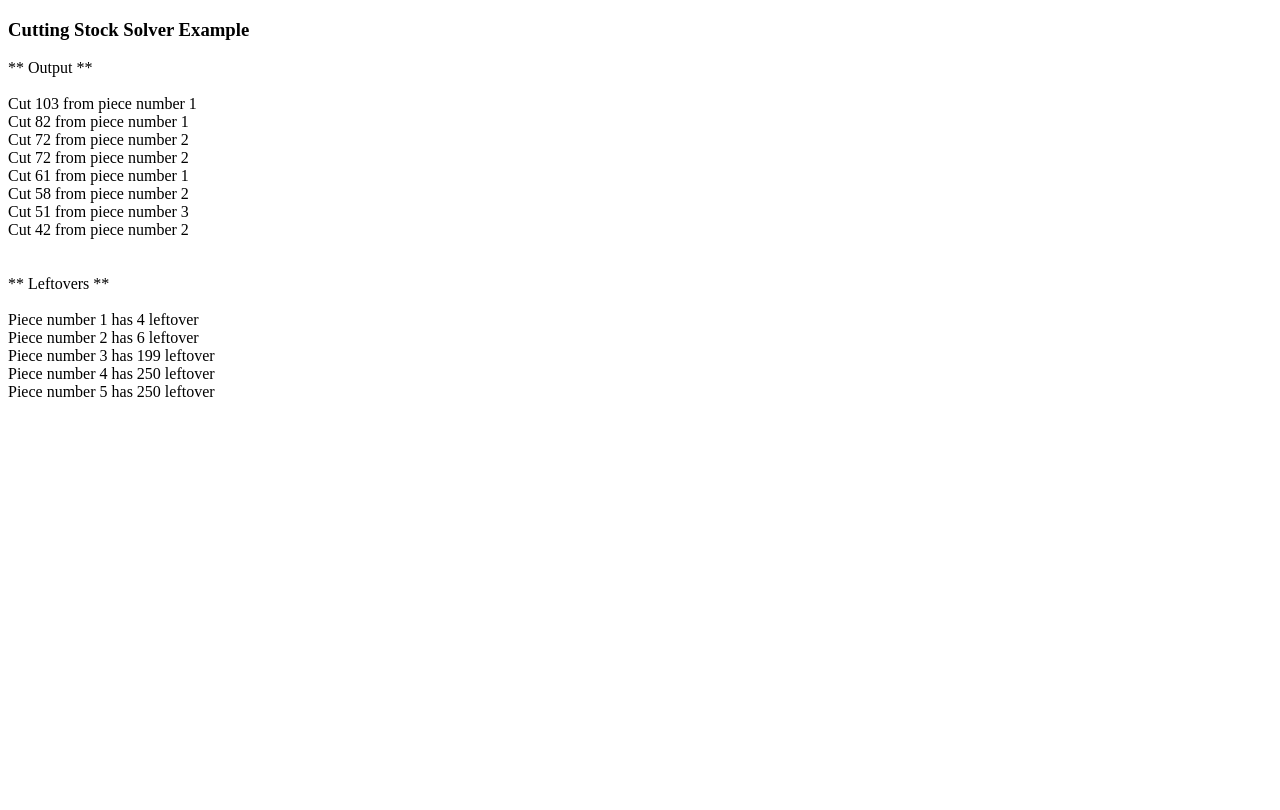
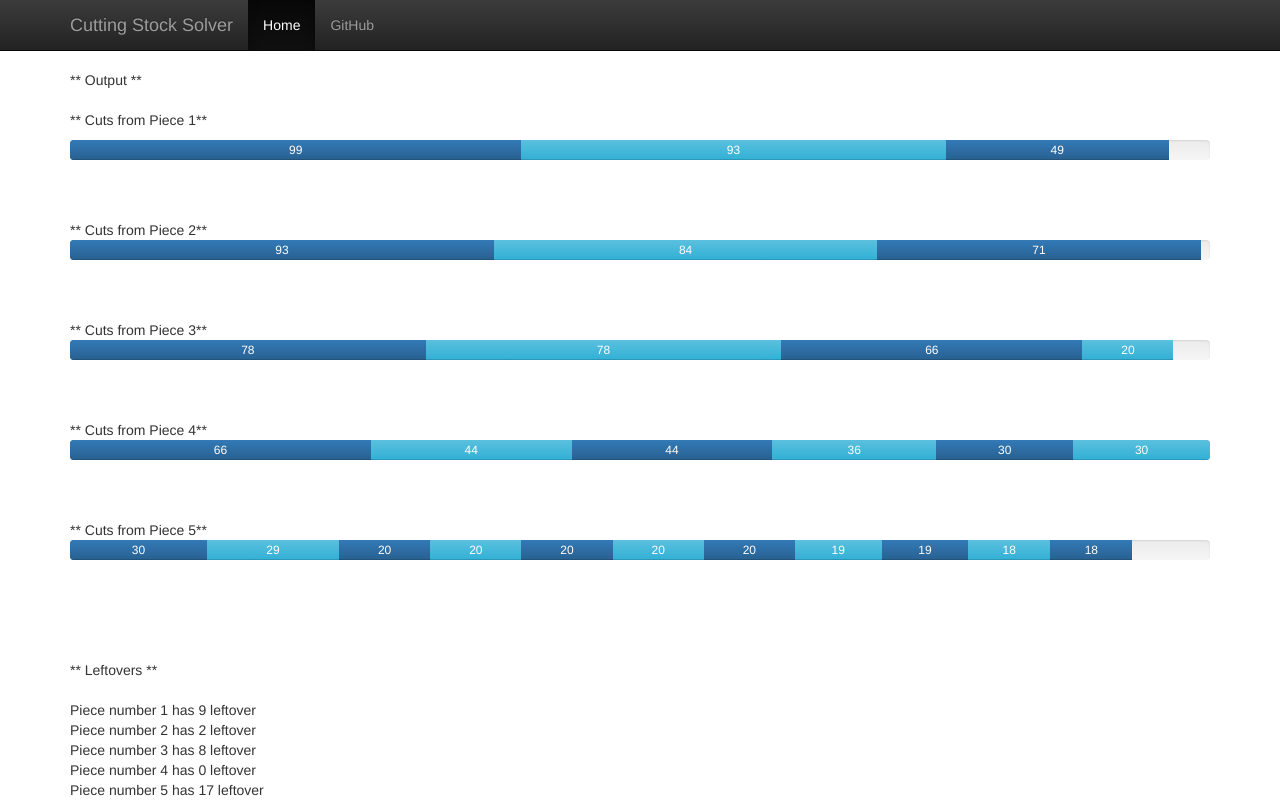
Before and after one commit to uyabrup/php-CuttingStockProblem, a PHP site: page /example.php in a window 1280 px wide. Before the commit the page ends 397 px from the top, so only its background shows below. Run offline with PHP 8.4, Linux system fonts and the light colour scheme; some libraries are stand-ins or nearby versions.

Commit message:
Fixed bugs Added charts to help visualise
The example includes Bootstrap and jQuery to give you an example of how to use the progress-bar's in Bootstrap to help visualise results.

```diff
--- a/example.php
+++ b/example.php
@@ -1,20 +1,91 @@
 <!DOCTYPE html>
 <head>
 	<title>Cutting Stock Solver Example</title>
+    <script src="https://ajax.googleapis.com/ajax/libs/jquery/1.11.1/jquery.min.js"></script>
+	<link rel="stylesheet" href="//maxcdn.bootstrapcdn.com/bootstrap/3.2.0/css/bootstrap.min.css">
+	<link rel="stylesheet" href="//maxcdn.bootstrapcdn.com/bootstrap/3.2.0/css/bootstrap-theme.min.css">
+	<script src="//maxcdn.bootstrapcdn.com/bootstrap/3.2.0/js/bootstrap.min.js"></script>
+
+	<style>
+	body {
+	  padding-top: 70px;
+	}
+	</style>
+
 </head>
 <body>
-<h3>Cutting Stock Solver Example</h3>
+
+  <div class="navbar navbar-inverse navbar-fixed-top" role="navigation">
+      <div class="container">
+        <div class="navbar-header">
+          <button type="button" class="navbar-toggle" data-toggle="collapse" data-target=".navbar-collapse">
+            <span class="sr-only">Toggle navigation</span>
+            <span class="icon-bar"></span>
+            <span class="icon-bar"></span>
+            <span class="icon-bar"></span>
+          </button>
+          <a class="navbar-brand" href="#">Cutting Stock Solver</a>
+        </div>
+        <div class="collapse navbar-collapse">
+          <ul class="nav navbar-nav">
+            <li class="active"><a href="example.php">Home</a></li>
+            <li><a href="http://github.com/lovattj/php-CuttingStockProblem" target="_blank">GitHub</a></li>
+          </ul>
+        </div><!--/.nav-collapse -->
+      </div>
+    </div>
+
+    <div class="container">
+
 <?php require_once "src/cuttingStock.php"; ?>
 <?php
-$resp = cuttingStock(array(250, 250, 250, 250, 250), array(72, 72, 61, 58, 82, 103, 51, 42));
+
+// Make the request to the function. Make sure your input array index starts with 1.
+// The output array index can start at 0 as is the default.
+
+$inputs = Array(1 => 250, 250, 250, 250, 250);
+$outputs = Array(30, 30, 36, 18, 18, 44, 44, 49, 20, 20, 20, 20, 66, 66, 71, 78, 78, 84, 19, 19, 20, 20, 93, 93, 99, 29, 30);
+$resp = cuttingStock($inputs, $outputs);
 
 echo "<p>";
 	echo "** Output **";
 	echo "<br><br>";
-	foreach ($resp['piecesToCut'] as $chop) {
-		echo "Cut ".$chop['sizeToCut']." from piece number ".$chop['inputPiece'];
+
+	// First, we identify the number of input pieces - this could be done in a variety of ways.
+
+	$num_of_pieces = count($inputs);
+
+	// Then, we evaluate each input piece, and for each input piece we
+	// iterate through the list of output cuts to make to see if the cut should be made from the input piece.
+	// This effectively gives us a sorted list of cuts to make for each input piece.
+
+	for ($i=1; $i<=$num_of_pieces; $i++) {
+		echo "** Cuts from Piece ".$i."**";
 		echo "<br>";
+
+		echo "<div class='progress'>";
+		$i2 = 0;
+		foreach($resp['piecesToCut'] as $chop) {
+
+			if ($chop['inputPiece'] == $i) {
+				$perc = (($chop['sizeToCut']/$inputs[$i])*100);
+				if ($i2 % 2 == 0) {
+					echo "<div class='progress-bar' role='progressbar' ";
+				} else {
+					echo "<div class='progress-bar progress-bar-info' role='progressbar' ";
+				}
+				echo "style='width: ".$perc."%;' aria-valuenow='".$chop['sizeToCut']."' aria-valuemin='0' aria-valuemax='".$inputs[$i]."'>";
+				echo $chop['sizeToCut'];
+				echo "</div>";
+				$i2++;
+			}
+		}
+		echo "</div>";
+		echo "<br><br>";
 	}
+
+	// Finally, we iterate through the array of leftover pieces and print
+	// how much is left over on each input piece.
 
 	echo "<br><br>";
 	echo "** Leftovers **";
@@ -25,5 +96,6 @@ echo "<p>";
 	}
 echo "</p>";
 ?>
+</div>
 </body>
 </html>
--- a/src/cuttingStock.php
+++ b/src/cuttingStock.php
@@ -16,7 +16,7 @@ function cuttingStock($inputPieces, $outputSizes, $margin=0, $showWorking=false)
 	$fInput = array();
 	$fOutput = array();
 	for($i=1; $i<=$num_of_input; $i++) {
-		$fInput[$i] = $inputPieces[$i-1];
+		$fInput[$i] = $inputPieces[$i];
 
 	}
 	if($showWorking == true) {
```
